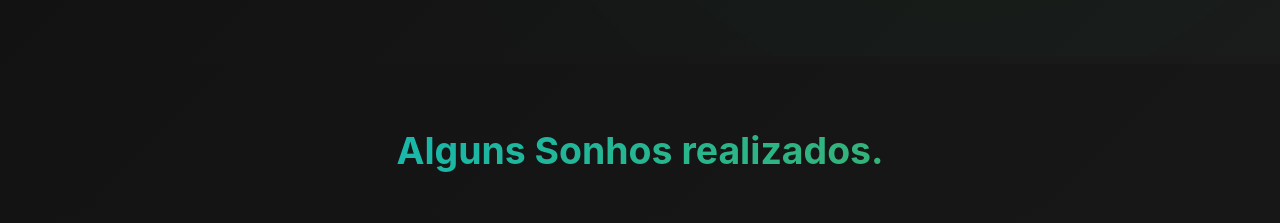
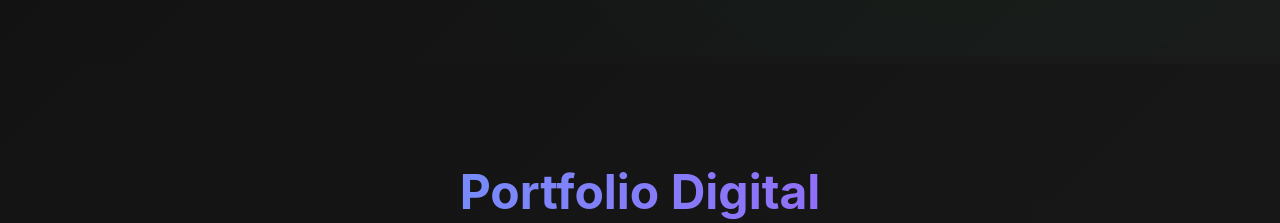
Before and after one commit to jottasilva/portfolio, a React (Create React App) app: page / in a window 1280 px wide. Shown: the part 2080-2303 px from the top of the page. Built offline with nearby package versions, Linux system fonts and the light colour scheme; a web font is replaced by a local one.

Commit message:
Update App.js

```diff
--- a/src/App.js
+++ b/src/App.js
@@ -91,9 +91,6 @@ export default function App() {
             {/* Jobs Component */}
             <ServicesSection />
           </div>
-          <div /* Alguns dos Meus Clientes */ className="clientes">
-            <h3>Alguns Sonhos realizados.</h3>
-          </div>
           <div id="clientes">
             {/* Portfolio Categories Component */}
             <PortfolioCategories/>
```
